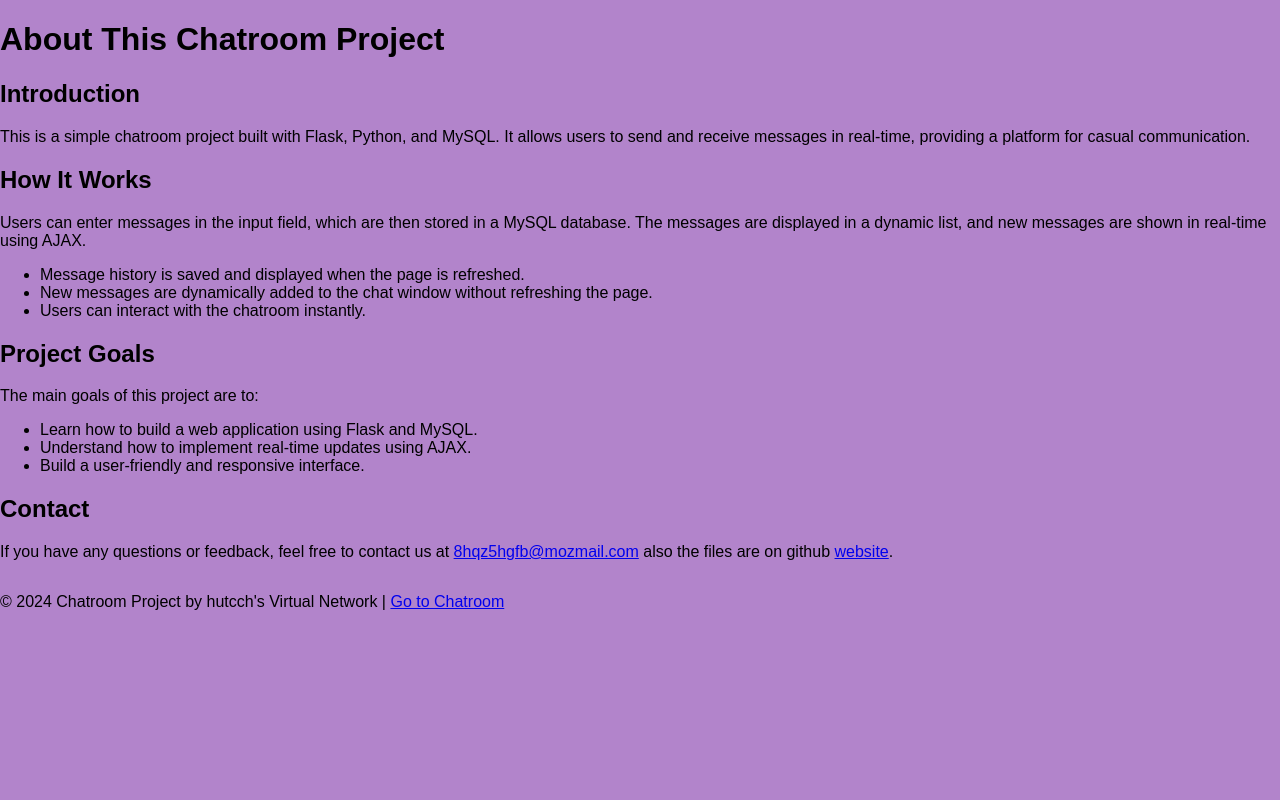
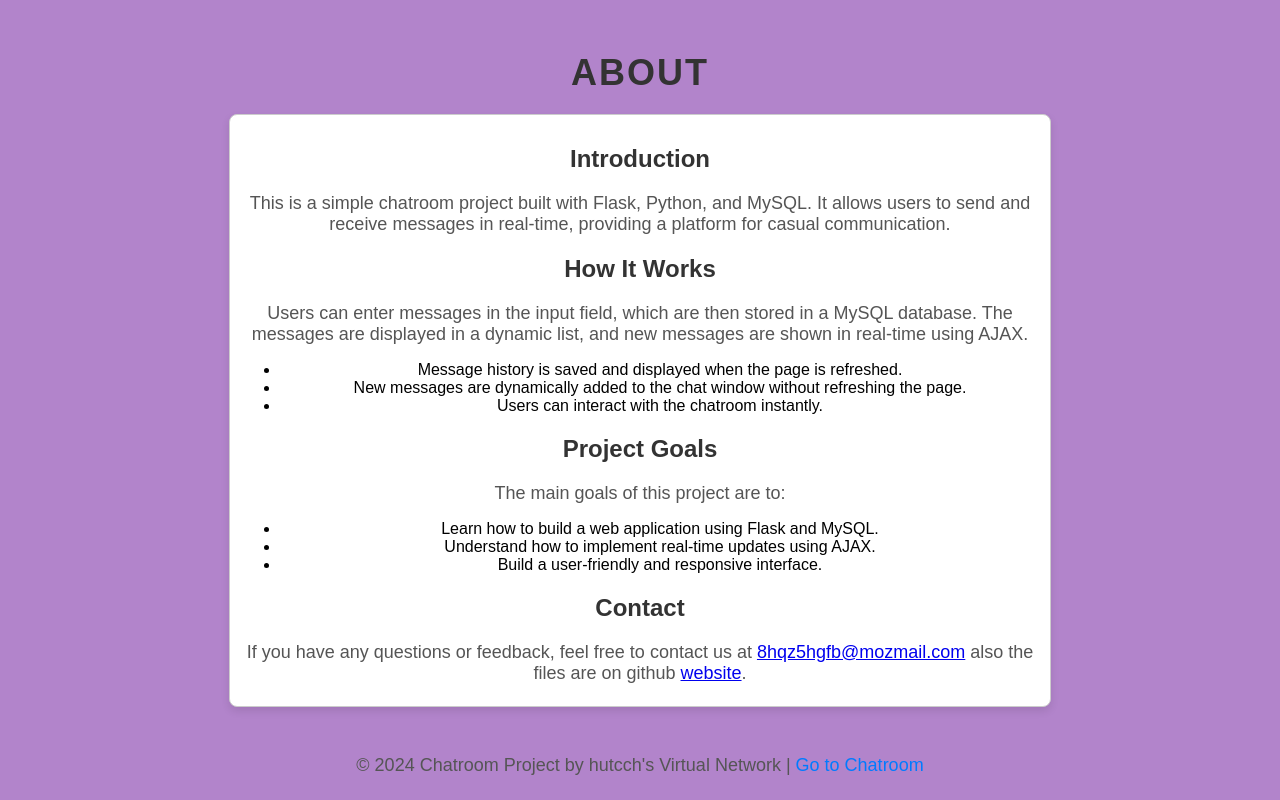
Before and after one commit to hutcch0/chatroom-website, a Flask app: page /about in a window 1280 px wide. Run offline with Flask 2, Linux system fonts and the light colour scheme; data that the repository does not hold is empty.

Commit message:
Update about.html

```diff
--- a/templates/about.html
+++ b/templates/about.html
@@ -3,22 +3,26 @@
 <head>
     <meta charset="UTF-8">
     <meta name="viewport" content="width=device-width, initial-scale=1.0">
-    <title>About This Project</title>
-    <link rel="stylesheet" href="{{ url_for('static', filename='style.css') }}">
+    <title>About</title>
+    <link rel="stylesheet" href="{{ url_for('static', filename='css/about.css') }}">
+    <style>
+        .content {
+            max-height: 800px; /* Adjust the height as needed */
+            overflow-y: auto;
+            border: 1px solid #ccc; /* Add a border for visual separation */
+            padding: 10px;
+        }
+    </style>
 </head>
-<body style="background-color:   #b284cb;">
-    <!-- Page content starts here -->
-    <div id="about-container">
-        <h1>About This Chatroom Project</h1>
+<body>
+    <h1 class="page-title">about</h1>
 
-        <section class="project-description">
+    <div class="content">
         <h2>Introduction</h2>
         <p>
             This is a simple chatroom project built with Flask, Python, and MySQL. It allows users to send and receive messages in real-time, providing a platform for casual communication.
         </p>
-        </section>
 
-        <section class="project-details">
         <h2>How It Works</h2>
         <p>
                 Users can enter messages in the input field, which are then stored in a MySQL database. The messages are displayed in a dynamic list, and new messages are shown in real-time using AJAX.
@@ -28,9 +32,7 @@
                 <li>New messages are dynamically added to the chat window without refreshing the page.</li>
                 <li>Users can interact with the chatroom instantly.</li>
             </ul>
-        </section>
 
-        <section class="project-goals">
         <h2>Project Goals</h2>
          <p>
                 The main goals of this project are to:
@@ -40,17 +42,16 @@
                 <li>Understand how to implement real-time updates using AJAX.</li>
                 <li>Build a user-friendly and responsive interface.</li>
             </ul>
-        </section>
 
-        <section class="contact">
+
         <h2>Contact</h2>
         <p>If you have any questions or feedback, feel free to contact us at <a href="8hqz5hgfb@mozmail.com">8hqz5hgfb@mozmail.com</a> also the files are on github <a href="https://github.com/hutcch0/chatroom-website/tree/main">website</a>.</p>
-        </section>
+
     </div>
 
-    <!-- Footer (optional) -->
     <footer>
         <p>&copy; 2024 Chatroom Project by hutcch's Virtual Network | <a href="{{ url_for('index_page') }}">Go to Chatroom</a></p>
     </footer>
+
 </body>
 </html>
```
Lines whose indentation alone changed are shown as unchanged.
